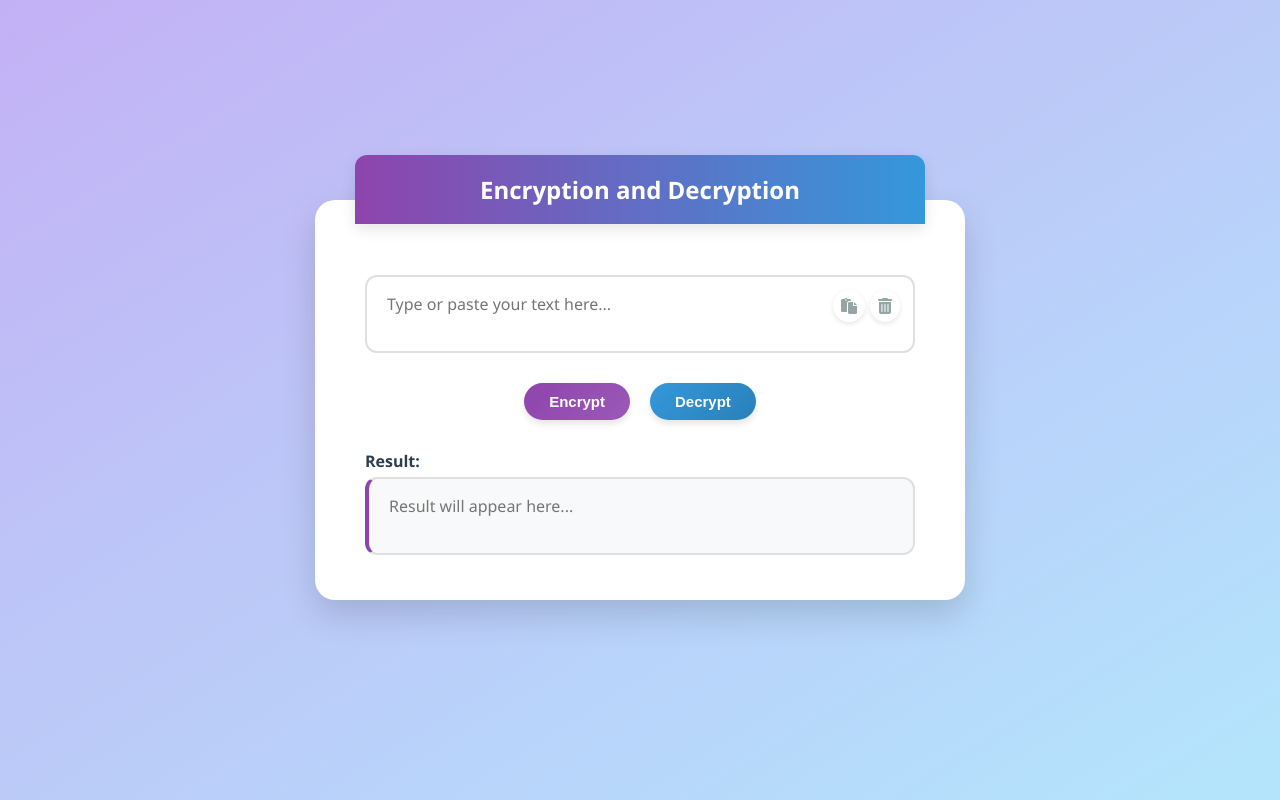
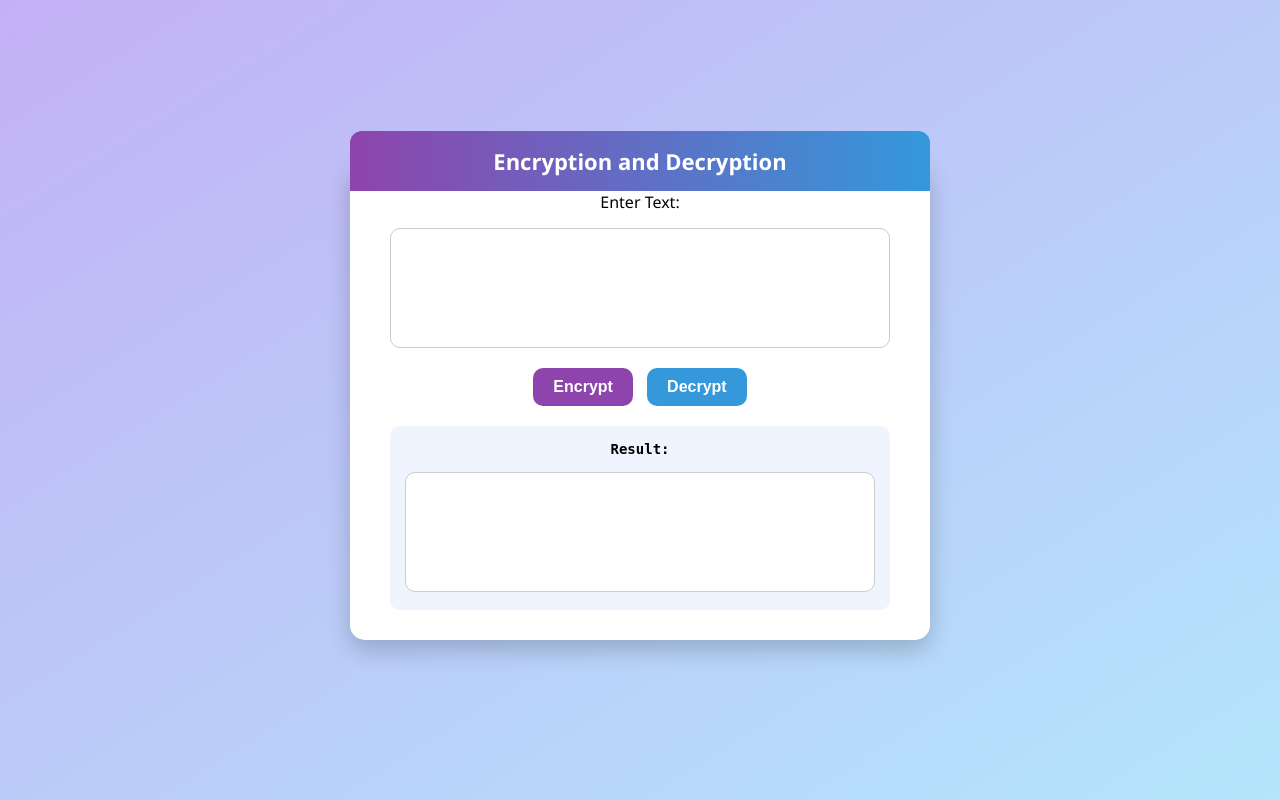
Before and after one commit to EmanEbrahim-137/Secure-Data-Transmission-System-using-AES-and-DES-Encryption, a Flask app: page / in a window 1280 px wide. Run offline with Flask 3, Linux system fonts and the light colour scheme.

Commit message:
Update index.html

```diff
--- a/templates/index.html
+++ b/templates/index.html
@@ -1,43 +1,115 @@
 <!DOCTYPE html>
 <html lang="en">
-
 <head>
 <meta charset="UTF-8">
 <title>Encryption and Decryption</title>
-    <link rel="stylesheet" href="https://cdnjs.cloudflare.com/ajax/libs/font-awesome/6.0.0/css/all.min.css">
-    <link rel="stylesheet" href="{{ url_for('static', filename='css/style.css') }}">
-    <script src="{{ url_for('static', filename='js/script.js') }}" defer></script>
+<style>
+    /* General Styles */
+    body {
+        font-family: 'Segoe UI', Tahoma, Geneva, Verdana, sans-serif;
+        background: linear-gradient(to bottom right, #c3b1f5, #b3e5fc);
+        display: flex;
+        justify-content: center;
+        align-items: center;
+        height: 100vh;
+        margin: 0;
+    }
+
+    /* Container Box */
+    .container {
+        background: white;
+        width: 500px;
+        border-radius: 15px;
+        box-shadow: 0 10px 25px rgba(0,0,0,0.2);
+        padding: 30px 40px;
+        text-align: center;
+        position: relative;
+    }
+
+    /* Title Box */
+    .title-box {
+        background: linear-gradient(90deg, #8e44ad, #3498db);
+        color: white;
+        font-size: 22px;
+        font-weight: bold;
+        padding: 15px;
+        border-radius: 12px 12px 0 0;
+        position: absolute;
+        top: -30px;
+        left: 0;
+        right: 0;
+        margin: 0 auto;
+    }
+
+    textarea {
+        width: 100%;
+        height: 120px;
+        border-radius: 10px;
+        border: 1px solid #ccc;
+        padding: 10px;
+        font-size: 16px;
+        resize: none;
+        margin-top: 15px;
+        box-sizing: border-box;
+    }
+
+    button {
+        margin-top: 15px;
+        padding: 10px 20px;
+        font-size: 16px;
+        border: none;
+        border-radius: 10px;
+        cursor: pointer;
+        font-weight: bold;
+        transition: 0.3s;
+    }
+
+    button.encrypt {
+        background-color: #8e44ad;
+        color: white;
+        margin-right: 10px;
+    }
+
+    button.encrypt:hover {
+        background-color: #732d91;
+    }
+
+    button.decrypt {
+        background-color: #3498db;
+        color: white;
+    }
+
+    button.decrypt:hover {
+        background-color: #2c80b4;
+    }
+
+    .result {
+        margin-top: 20px;
+        padding: 15px;
+        background-color: #f0f4ff;
+        border-radius: 10px;
+        word-wrap: break-word;
+        font-family: monospace;
+        font-size: 14px;
+    }
+</style>
 </head>
-
 <body>
 <div class="container">
     <div class="title-box">Encryption and Decryption</div>
     <form method="post">
-            <div class="input-wrapper">
-                <i class="fas fa-paste paste-icon" onclick="pasteToInput()" title="Paste text"></i>
-                <i class="fas fa-trash-alt clear-icon" onclick="clearFields()" title="Clear text"></i>
-                <textarea name="text" placeholder="Type or paste your text here...">{{ text }}</textarea>
+        <label>Enter Text:</label>
+        <textarea name="text"></textarea>
+        <br>
+        <button type="submit" name="action" value="encrypt" class="encrypt">Encrypt</button>
+        <button type="submit" name="action" value="decrypt" class="decrypt">Decrypt</button>
+    </form>
+
+    <div class="result">
+    <strong>Result:</strong>
+    <textarea readonly>{{ result }}</textarea>
 </div>
 
-            <div class="button-group">
-                <button type="submit" name="action" value="encrypt" class="encrypt">Encrypt</button>
-                <button type="submit" name="action" value="decrypt" class="decrypt">Decrypt</button>
-            </div>
-        </form>
-
-        <div class="result-section">
-            <span class="result-label">Result:</span>
-            <div class="result-wrapper">
-                <textarea readonly id="resultText" placeholder="Result will appear here...">{{ result }}</textarea>
-                {% if result %}
-                <button type="button" class="copy-icon-btn" id="copyBtn" onclick="copyToClipboard()"
-                    title="Copy to clipboard">
-                    <i class="fas fa-copy"></i>
-                </button>
-                {% endif %}
-            </div>
-        </div>
 </div>
 </body>
-
 </html>
```
Lines whose indentation alone changed are shown as unchanged.
